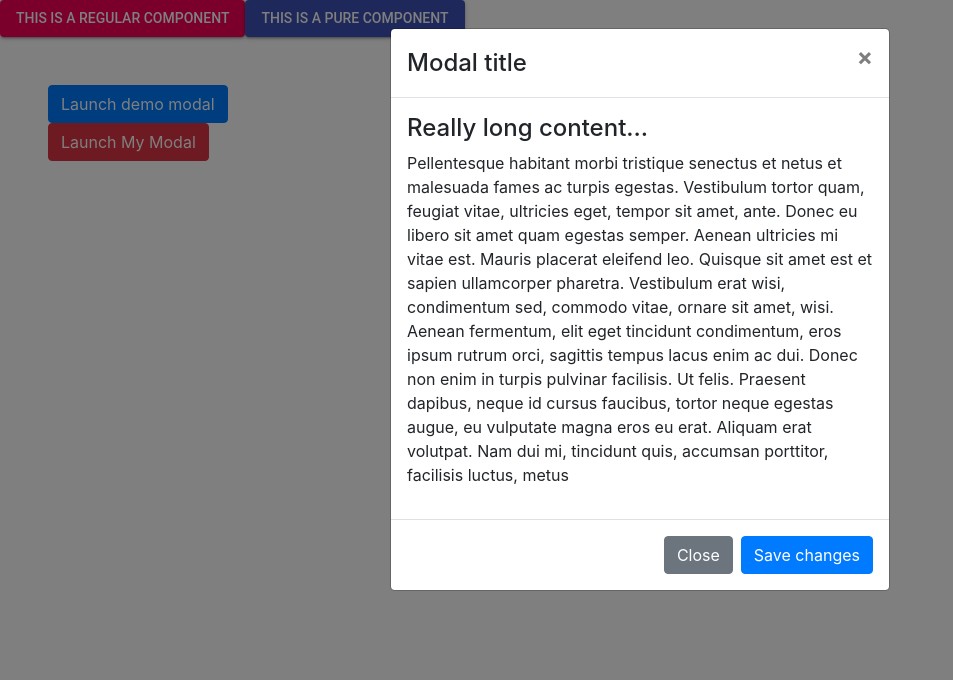
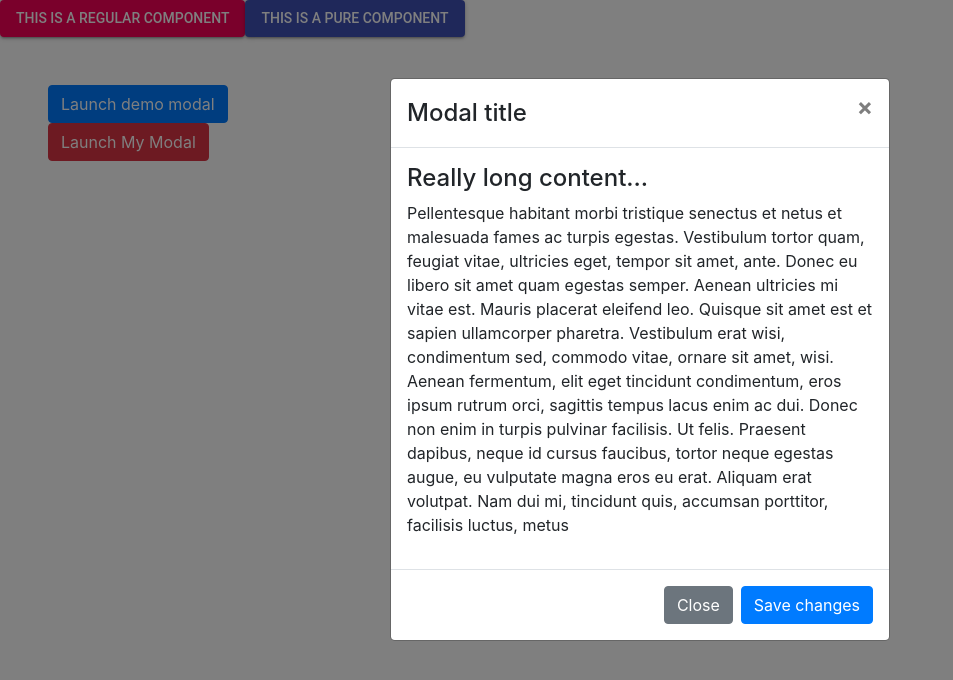
Before and after one commit to gangwarily/tech-evaluator, a React (Vite) app: page / in a window 1280 px wide. Both pictures are taken after a click on the button "Launch My Modal". Shown: the top 680 px of the page, without its empty margins (0-953 px from the left). Built offline with nearby package versions, Linux system fonts and the light colour scheme.

Commit message:
Implemented the transition animation for modals and added comments

```diff
--- a/src/js/index.tsx
+++ b/src/js/index.tsx
@@ -1,7 +1,10 @@
 import React from 'react';
 import ReactDOM from 'react-dom';
+import ReactModal from 'react-modal';
 import App, { SomeType } from './app/App';
 import { hello } from './utils';
+
+ReactModal.setAppElement('#app');
 
 const type: SomeType = {
     foo: 'bar',
--- a/src/js/modal/BootstrapModal.css
+++ b/src/js/modal/BootstrapModal.css
@@ -10,28 +10,17 @@
     transition: opacity 150ms linear;
 }
 
-.ReactModal__Content {
-    -webkit-transform: scale(0.5) rotateX(-30deg);
-    transform: scale(0.5) rotateX(-30deg);
-}
-
 .ReactModal__Content--after-open {
-    -webkit-transform: scale(1) rotateX(0deg);
-    transform: scale(1) rotateX(0deg);
-    transition: all 150ms ease-in;
+    transform: translate(0, 50px);
+    transition: transform .3s ease-out;
 }
 
 .ReactModal__Overlay--before-close {
     opacity: 0;
+    transition: opacity 150ms linear;
 }
 
 .ReactModal__Content--before-close {
-    -webkit-transform: scale(0.5) rotateX(30deg);
-    transform: scale(0.5) rotateX(30deg);
-    transition: all 150ms ease-in;
+    transform: translate(0, -50px);
+    transition: transform .3s ease-out;
 }
-
-.ReactModal__Content.modal-dialog {
-    border: none;
-    background-color: transparent;
-}
--- a/src/js/modal/BootstrapModal.tsx
+++ b/src/js/modal/BootstrapModal.tsx
@@ -15,6 +15,11 @@ const BootstrapModal = () => {
 
     const save = () => {};
 
+    // By Using a form library like Formik, you can defer all the state management to it. Formik also includes a resetForm function.
+    // You can wait until submission is done before closing the component.
+    // Component state is being completely driven by this component
+    // By implementing onRequestClose, you can close modal with esc or clicking on overlay with no additional implementation
+
     return (
         <div>
             <button type="button" className="btn btn-danger" onClick={onClick}>
@@ -22,25 +27,61 @@ const BootstrapModal = () => {
             </button>
 
             <ReactModal
-                className="Modal__Bootstrap modal-dialog"
+                className="modal-dialog"
                 isOpen={isOpen}
                 closeTimeoutMS={150}
+                shouldCloseOnOverlayClick
+                shouldCloseOnEsc
+                onRequestClose={() => setIsOpen(false)}
             >
                 <div className="modal-content">
                     <div className="modal-header">
                         <h4 className="modal-title">Modal title</h4>
-                        <button type="button" className="close" onClick={onClick}>
+                        <button
+                            type="button"
+                            className="close"
+                            onClick={onClick}
+                        >
                             <span aria-hidden="true">&times;</span>
                             <span className="sr-only">Close</span>
                         </button>
                     </div>
                     <div className="modal-body">
                         <h4>Really long content...</h4>
-                        <p>Pellentesque habitant morbi tristique senectus et netus et malesuada fames ac turpis egestas. Vestibulum tortor quam, feugiat vitae, ultricies eget, tempor sit amet, ante. Donec eu libero sit amet quam egestas semper. Aenean ultricies mi vitae est. Mauris placerat eleifend leo. Quisque sit amet est et sapien ullamcorper pharetra. Vestibulum erat wisi, condimentum sed, commodo vitae, ornare sit amet, wisi. Aenean fermentum, elit eget tincidunt condimentum, eros ipsum rutrum orci, sagittis tempus lacus enim ac dui. Donec non enim in turpis pulvinar facilisis. Ut felis. Praesent dapibus, neque id cursus faucibus, tortor neque egestas augue, eu vulputate magna eros eu erat. Aliquam erat volutpat. Nam dui mi, tincidunt quis, accumsan porttitor, facilisis luctus, metus</p>
+                        <p>
+                            Pellentesque habitant morbi tristique senectus et
+                            netus et malesuada fames ac turpis egestas.
+                            Vestibulum tortor quam, feugiat vitae, ultricies
+                            eget, tempor sit amet, ante. Donec eu libero sit
+                            amet quam egestas semper. Aenean ultricies mi vitae
+                            est. Mauris placerat eleifend leo. Quisque sit amet
+                            est et sapien ullamcorper pharetra. Vestibulum erat
+                            wisi, condimentum sed, commodo vitae, ornare sit
+                            amet, wisi. Aenean fermentum, elit eget tincidunt
+                            condimentum, eros ipsum rutrum orci, sagittis tempus
+                            lacus enim ac dui. Donec non enim in turpis pulvinar
+                            facilisis. Ut felis. Praesent dapibus, neque id
+                            cursus faucibus, tortor neque egestas augue, eu
+                            vulputate magna eros eu erat. Aliquam erat volutpat.
+                            Nam dui mi, tincidunt quis, accumsan porttitor,
+                            facilisis luctus, metus
+                        </p>
                     </div>
                     <div className="modal-footer">
-                        <button type="button" className="btn btn-secondary" onClick={onClick}>Close</button>
-                        <button type="button" className="btn btn-primary" onClick={save}>Save changes</button>
+                        <button
+                            type="button"
+                            className="btn btn-secondary"
+                            onClick={onClick}
+                        >
+                            Close
+                        </button>
+                        <button
+                            type="button"
+                            className="btn btn-primary"
+                            onClick={save}
+                        >
+                            Save changes
+                        </button>
                     </div>
                 </div>
             </ReactModal>
```
